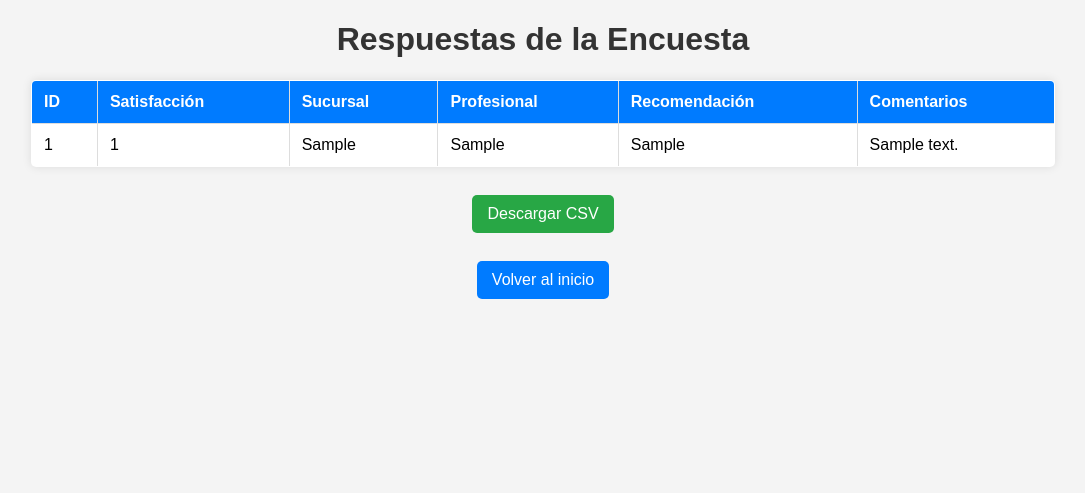
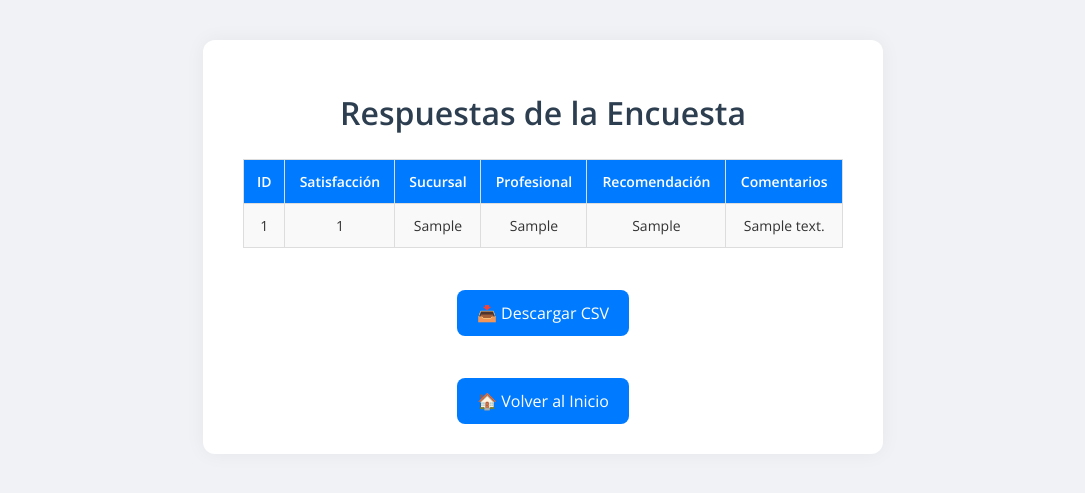
Before and after one commit to AlbertoMGo/flask_survey_app, a Flask app: page /admin in a window 1280 px wide. Shown: the top 493 px of the page, without its empty margins (97-1182 px from the left). Run offline with Flask 3, Linux system fonts and the light colour scheme; tables that the repository leaves empty hold one stand-in row (values such as "Sample post").

Commit message:
Mejorando diseño visual con CSS moderno

```diff
--- a/static/style.css
+++ b/static/style.css
@@ -1,114 +1,113 @@
-/* Estilos Generales */
+/* Fuente moderna de Google Fonts */
+@import url('https://fonts.googleapis.com/css2?family=Open+Sans:wght@400;600&display=swap');
+
 body {
-    font-family: Arial, sans-serif;
-    background-color: #f4f4f4;
-    text-align: center;
+    font-family: 'Open Sans', sans-serif;
+    background-color: #f0f2f5;
+    color: #333;
     margin: 0;
     padding: 0;
+    text-align: center;
 }
 
-h1 {
-    color: #333;
+/* Contenedor principal centrado */
+.container {
+    background: #ffffff;
+    max-width: 600px;
+    margin: 40px auto;
+    padding: 30px 40px;
+    border-radius: 12px;
+    box-shadow: 0px 0px 20px rgba(0, 0, 0, 0.05);
 }
 
-a, button {
-    background-color: #007bff;
-    color: white;
-    padding: 10px 15px;
-    text-decoration: none;
-    border-radius: 5px;
-    margin-top: 10px;
-    display: inline-block;
-    border: none;
-    cursor: pointer;
+/* Títulos */
+h1 {
+    font-weight: 600;
+    color: #2c3e50;
+    margin-bottom: 25px;
 }
 
-a:hover, button:hover {
-    background-color: #0056b3;
+/* Formularios */
+form {
+    text-align: left;
 }
 
-/* Estilos del Contenedor Principal */
-.container {
-    max-width: 600px;
-    background: white;
-    padding: 20px;
-    margin: 20px auto;
-    border-radius: 10px;
-    box-shadow: 0px 0px 10px 0px rgba(0,0,0,0.1);
-}
-
-/* Estilos del Formulario */
-form {
-    background: white;
-    padding: 20px;
-    max-width: 400px;
-    margin: auto;
-    border-radius: 10px;
-    box-shadow: 0px 0px 10px 0px rgba(0,0,0,0.1);
-    text-align: left;
+label {
+    display: block;
+    margin-top: 20px;
+    font-weight: 600;
 }
 
 input, select, textarea {
     width: 100%;
-    padding: 8px;
-    margin: 8px 0;
+    padding: 10px;
+    margin-top: 8px;
     border: 1px solid #ccc;
-    border-radius: 5px;
-    font-size: 16px;
+    border-radius: 8px;
+    font-size: 15px;
+    box-sizing: border-box;
 }
 
-button {
-    width: 100%;
-    padding: 10px;
-    font-size: 16px;
+textarea {
+    resize: vertical;
 }
 
-/* Estilos para la Tabla del Admin */
+button, .export-btn, .back-btn, a.button-link {
+    background-color: #007bff;
+    color: white;
+    padding: 12px 20px;
+    border: none;
+    border-radius: 8px;
+    margin-top: 20px;
+    font-size: 16px;
+    cursor: pointer;
+    display: inline-block;
+    text-decoration: none;
+    transition: background-color 0.3s ease;
+}
+
+button:hover, .export-btn:hover, .back-btn:hover, a.button-link:hover {
+    background-color: #0056b3;
+}
+
+/* Tabla de administración */
 table {
-    width: 80%;
-    margin: auto;
+    width: 100%;
     border-collapse: collapse;
-    background: white;
-    box-shadow: 0px 0px 10px rgba(0, 0, 0, 0.1);
-    border-radius: 5px;
-    overflow: hidden;
+    margin-top: 20px;
+    font-size: 14px;
 }
 
 th, td {
+    border: 1px solid #ddd;
     padding: 12px;
-    border: 1px solid #ddd;
-    text-align: left;
 }
 
 th {
     background-color: #007bff;
     color: white;
+    font-weight: 600;
 }
 
-td {
-    background-color: #fff;
+tr:nth-child(even) {
+    background-color: #f9f9f9;
 }
 
-/* Botón de Exportación CSV */
-.export-btn {
-    display: inline-block;
-    background-color: #28a745;
-    color: white;
-    padding: 10px 15px;
-    text-decoration: none;
-    border-radius: 5px;
-    margin-top: 10px;
+/* Estrellas */
+.star-rating {
+    display: flex;
+    justify-content: center;
+    margin: 10px 0;
 }
 
-.export-btn:hover {
-    background-color: #218838;
+.star {
+    font-size: 30px;
+    cursor: pointer;
+    color: #ccc;
+    transition: color 0.3s;
 }
 
-/* Botón de Volver */
-.back-btn {
-    background-color: #dc3545;
+.star:hover,
+.star.selected {
+    color: gold;
 }
-
-.back-btn:hover {
-    background-color: #c82333;
-}
--- a/templates/admin.html
+++ b/templates/admin.html
@@ -5,9 +5,10 @@
     <link rel="stylesheet" type="text/css" href="{{ url_for('static', filename='style.css') }}">
 </head>
 <body>
+    <div class="container">
         <h1>Respuestas de la Encuesta</h1>
 
-    <table border="1">
+        <table>
             <tr>
                 <th>ID</th>
                 <th>Satisfacción</th>
@@ -31,10 +32,12 @@
         <br>
 
         <!-- Botón para Exportar a CSV -->
-    <a href="/export-csv" class="export-btn">Descargar CSV</a>
+        <a href="/export-csv" class="export-btn">📥 Descargar CSV</a>
 
         <br><br>
 
-    <a href="/">Volver al inicio</a>
+        <!-- Botón para Volver al Inicio -->
+        <a href="/" class="back-btn">🏠 Volver al Inicio</a>
+    </div>
 </body>
 </html>
```
Lines whose indentation alone changed are shown as unchanged.
